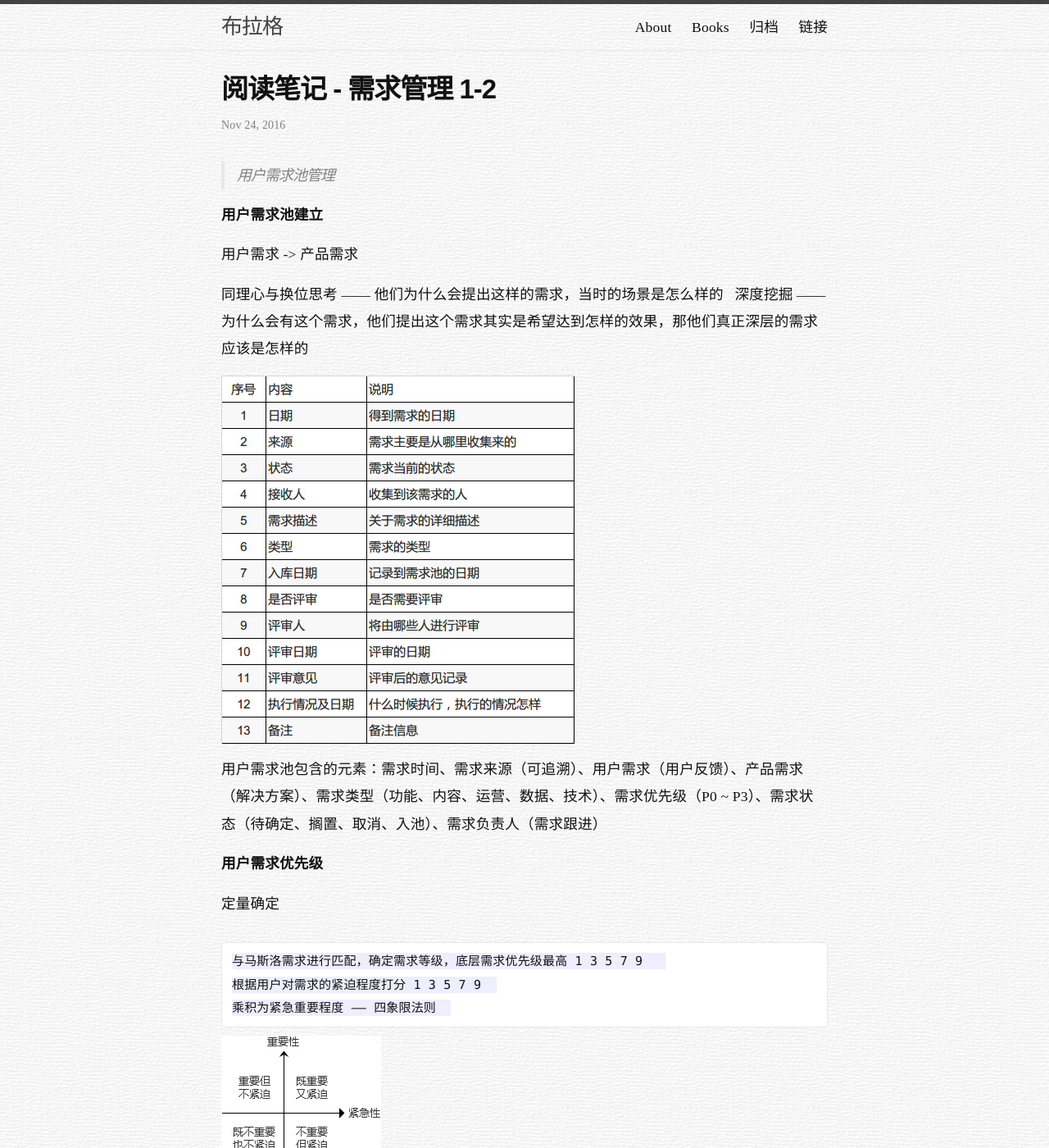
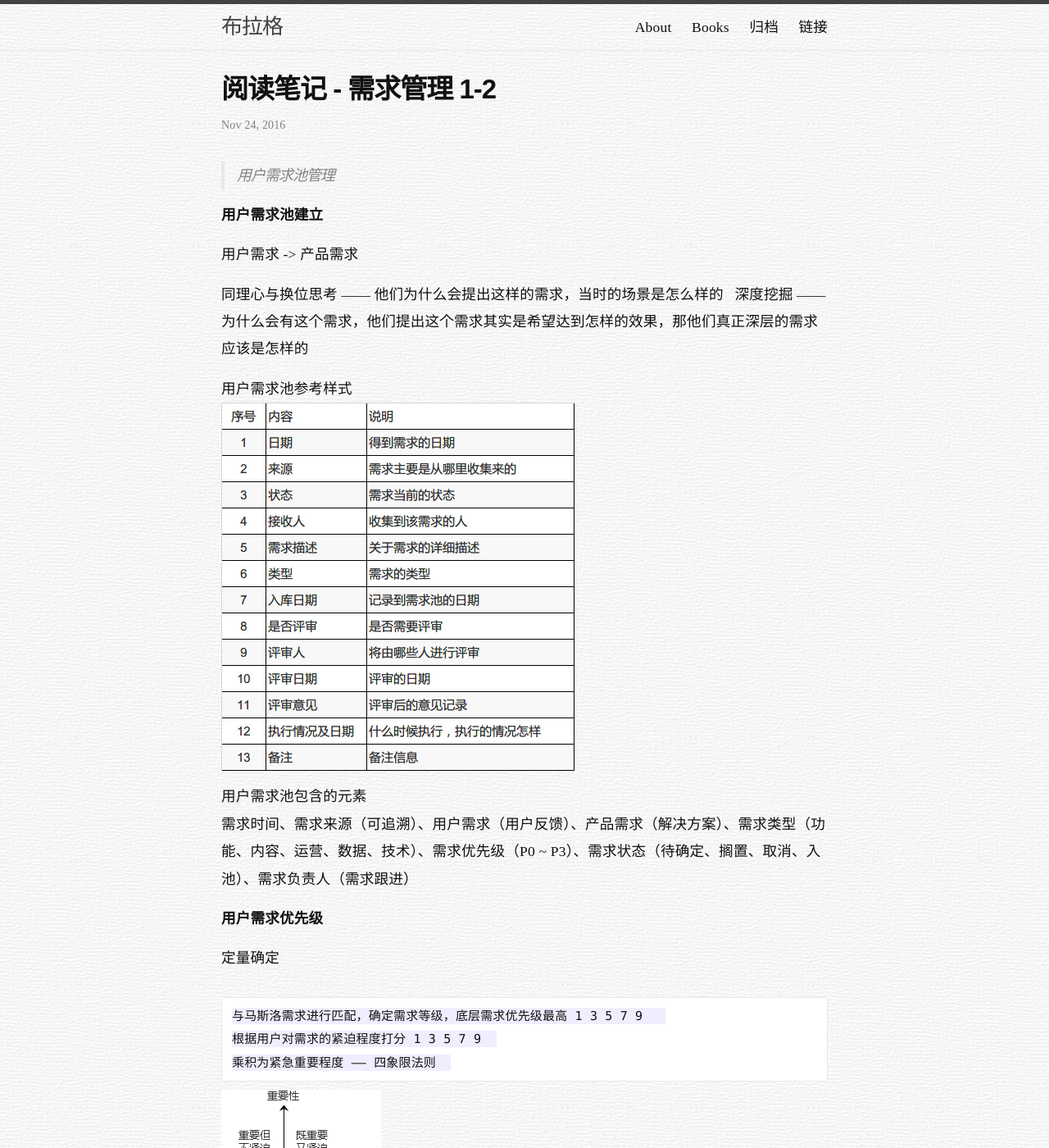
Before and after one commit to Besideme/besideme.github.io, a Jekyll site: the page built from _posts/2016-11-24-demand-manage2.md, in a window 1280 px wide and 1400 px high. Shown: the whole window at 82% size. Built offline with Jekyll 4.4.1, drawn with Linux system fonts in a browser that asks for light colours; nearby versions of some CDN libraries; comment, search, counter and statistics services are not loaded.

Commit message:
Update 2016-11-24-demand-manage2.md

```diff
--- a/_posts/2016-11-24-demand-manage2.md
+++ b/_posts/2016-11-24-demand-manage2.md
@@ -14,9 +14,11 @@ categories: demand management update
 同理心与换位思考 —— 他们为什么会提出这样的需求，当时的场景是怎么样的
 深度挖掘 —— 为什么会有这个需求，他们提出这个需求其实是希望达到怎样的效果，那他们真正深层的需求应该是怎样的
 
+用户需求池参考样式
 ![用户需求池参考样式](/image/需求池表格.jpg)
 
-用户需求池包含的元素：需求时间、需求来源（可追溯）、用户需求（用户反馈）、产品需求（解决方案）、需求类型（功能、内容、运营、数据、技术）、需求优先级（P0 ~ P3）、需求状态（待确定、搁置、取消、入池）、需求负责人（需求跟进）
+用户需求池包含的元素
+需求时间、需求来源（可追溯）、用户需求（用户反馈）、产品需求（解决方案）、需求类型（功能、内容、运营、数据、技术）、需求优先级（P0 ~ P3）、需求状态（待确定、搁置、取消、入池）、需求负责人（需求跟进）
 
 **用户需求优先级**
 
```
